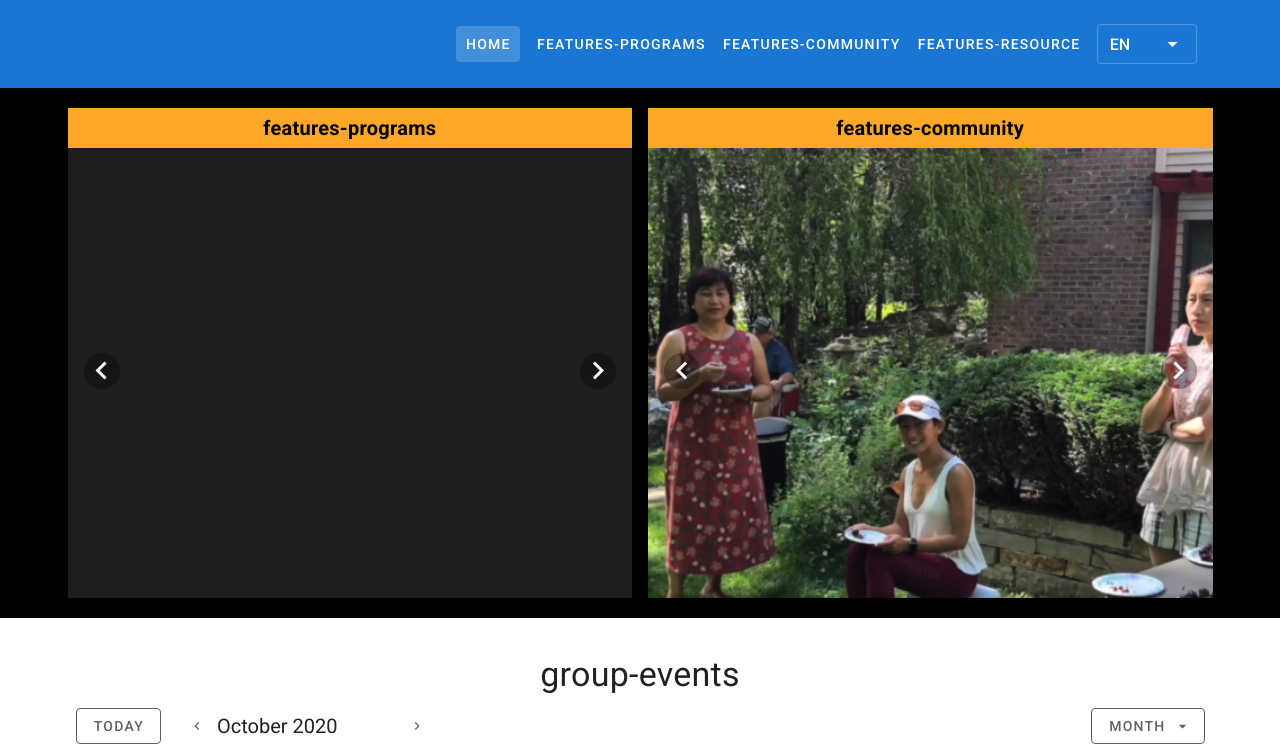
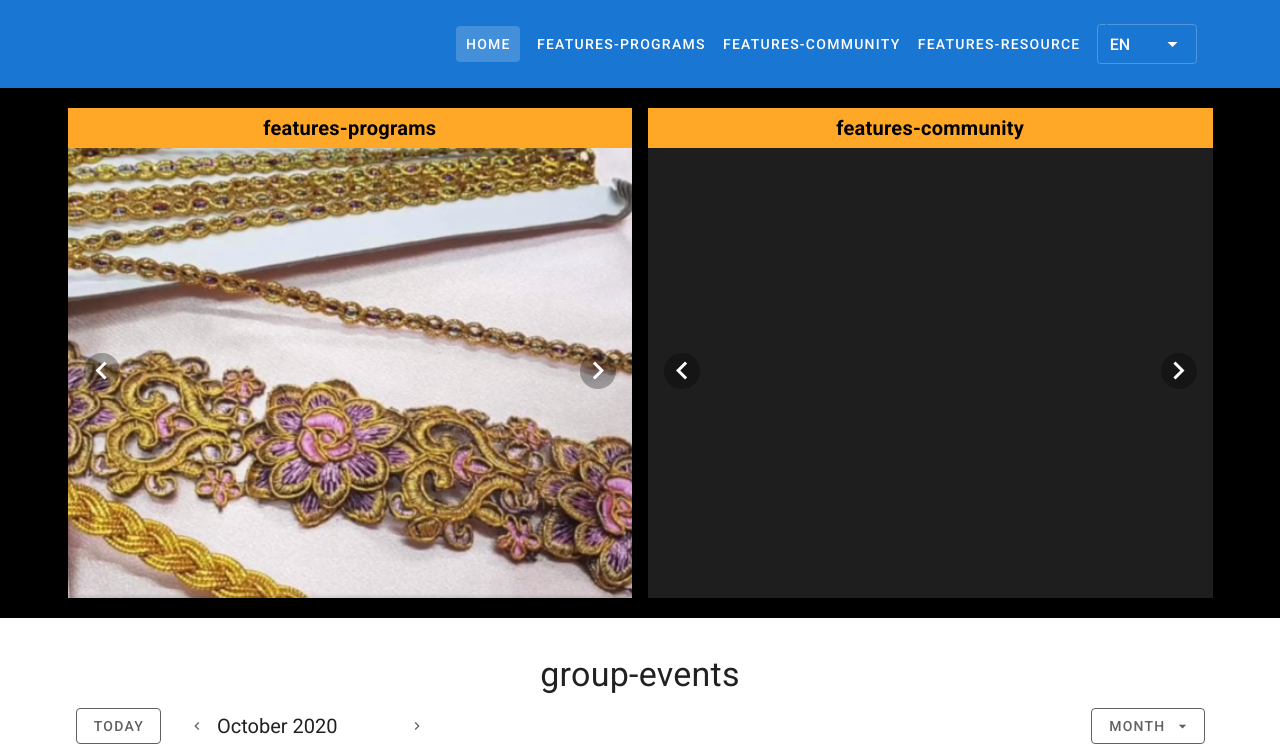
Before and after one commit to minhtut/tdsm-family-support, a Vue app: page / in a window 1280 px wide. Shown: the top 756 px of the page. Built offline with nearby package versions, Linux system fonts and the light colour scheme.

Commit message:
fixed transition.

```diff
--- a/src/components/Features.vue
+++ b/src/components/Features.vue
@@ -20,8 +20,8 @@
                   v-for="(photo, i) in item.photos"
                   :key="i"
                   :src="photo.src"
-                  reverse-transition="fade-transition"
-                  transition="fade-transition"
+                  reverse-transition="scale-transition"
+                  transition="slide-y-reverse-transition"
                 ></v-carousel-item>
               </v-carousel>
             </v-card>
@@ -41,7 +41,7 @@ export default {
         name: "features-programs",
         photo: require("../assets/logo1.png"),
         url: "/programs",
-        interval: 5000,
+        interval: 10000,
         photos: [
           { src: require("../assets/programs/programs1.png") },
           { src: require("../assets/programs/programs2.png") }
@@ -51,7 +51,7 @@ export default {
         name: "features-community",
         photo: require("../assets/logo1.png"),
         url: "/community",
-        interval: 3000,
+        interval: 5000,
         photos: [
           { src: require("../assets/community/community1.png") },
           { src: require("../assets/community/community2.png") }
```
